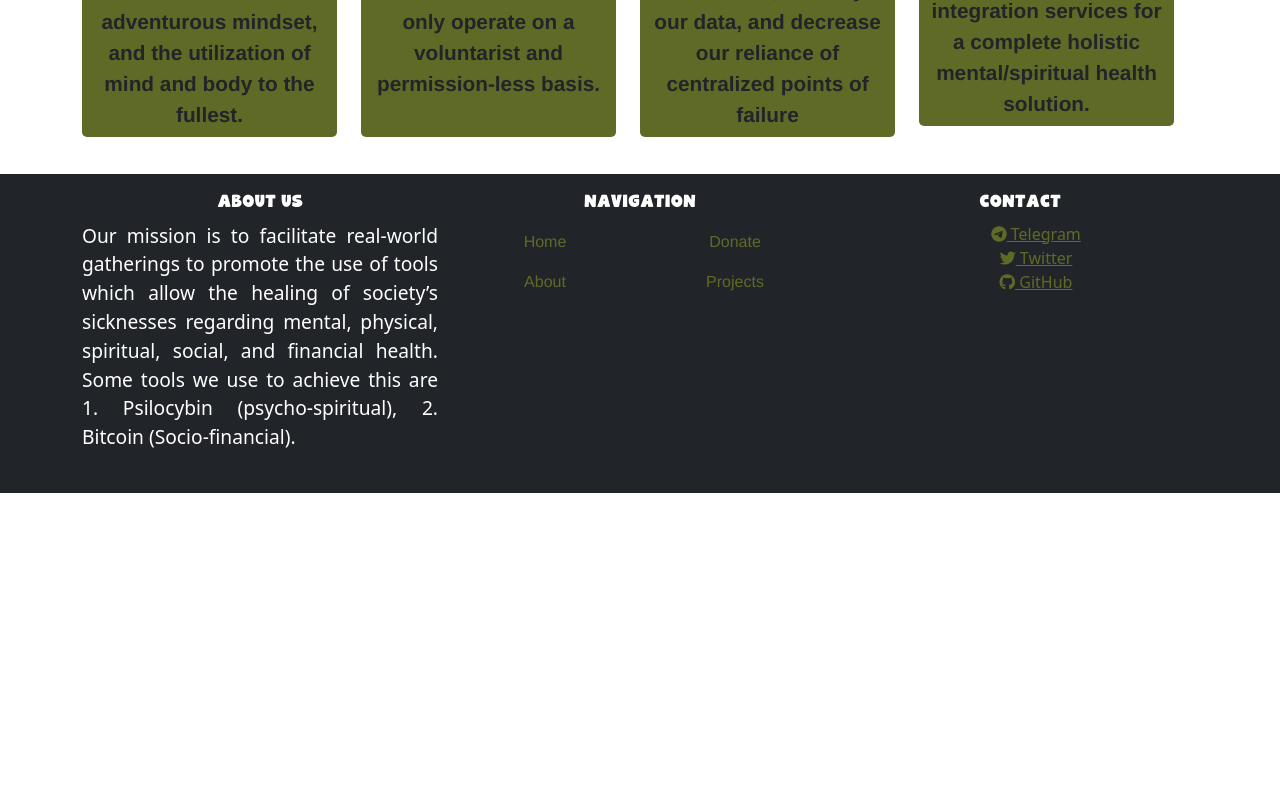
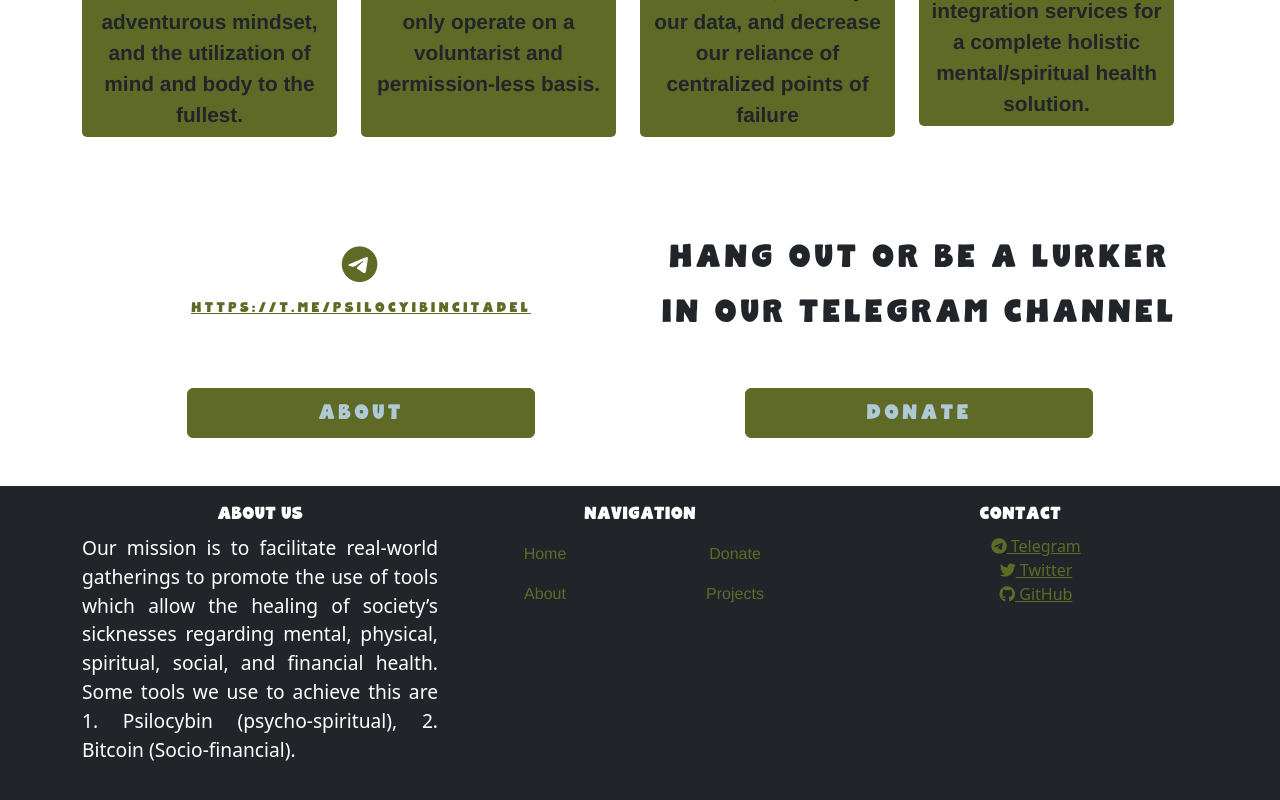
Before and after one commit to gudnuf/psitadel, a React (Create React App) app in the folder frontend/: page / in a window 1280 px wide. Shown: the part 2420-3220 px from the top of the page. Before the commit the page ends 2913 px from the top, so only its background shows below. Built offline with nearby package versions, Linux system fonts and the light colour scheme.

Commit message:
More style changes

```diff
--- a/frontend/src/App.css
+++ b/frontend/src/App.css
@@ -155,6 +155,16 @@
 
 /* ------------------------------------ */
 
+/* Contact */
+.contact-section {
+  margin-top: 50px;
+}
+
+#home-telegram-link {
+  font-size: 1rem;
+}
+
+/* ---------------------------------------- */
 /* Media Queries */
 @media (max-width: 575.98px) {
   .value-description {
--- a/frontend/src/components/Footer.js
+++ b/frontend/src/components/Footer.js
@@ -3,7 +3,7 @@
 import { Link } from 'react-router-dom';
 
 const Footer = () => (
-  <footer className="bg-dark py-3">
+  <footer className="bg-dark py-3 mt-5">
     <Container>
       <Row className="justify-content-around text-center">
         <Col md={4}>
--- /dev/null
+++ b/frontend/src/components/pages/home/Contact.js
@@ -0,0 +1,33 @@
+import { Row, Col, Button } from 'react-bootstrap';
+import { Link } from 'react-router-dom';
+
+const Contact = () => (
+  <Row className="mt-5 justify-content-around">
+    <Row className="join-and-about justify-content-center align-items-center">
+      <Col md={6} xs={12}>
+        <a href="https://t.me/psilocyibincitadel">
+          <i className="fa-brands fa-telegram" />
+          <div id="home-telegram-link">https://t.me/psilocyibincitadel</div>
+        </a>
+      </Col>
+      <Col className="mt-2">
+        <div>Hang out or be a lurker in our Telegram channel</div>
+      </Col>
+    </Row>
+
+    <Row className=" mt-5 join-and-about justify-content-around mt-3" xs={3}>
+      <Col>
+        <Button as={Link} to="/about">
+          About
+        </Button>
+      </Col>
+      <Col>
+        <Button as={Link} to="https://donate.psitadel.com">
+          Donate
+        </Button>
+      </Col>
+    </Row>
+  </Row>
+);
+
+export default Contact;
--- a/frontend/src/components/pages/home/Home.js
+++ b/frontend/src/components/pages/home/Home.js
@@ -4,6 +4,7 @@
 import HomeHeader from './HomeHeader';
 import Values from './Values';
 import JoinAndAbout from './JoinAndAbout';
+import Contact from './Contact';
 
 const Home = () => {
   const [heroHeight, setHeroHeight] = useState(0);
@@ -23,6 +24,7 @@
       <Container className="justify-content-around">
         <JoinAndAbout className="" />
         <Values />
+        <Contact className="contact-section" />
       </Container>
     </>
   );
```
